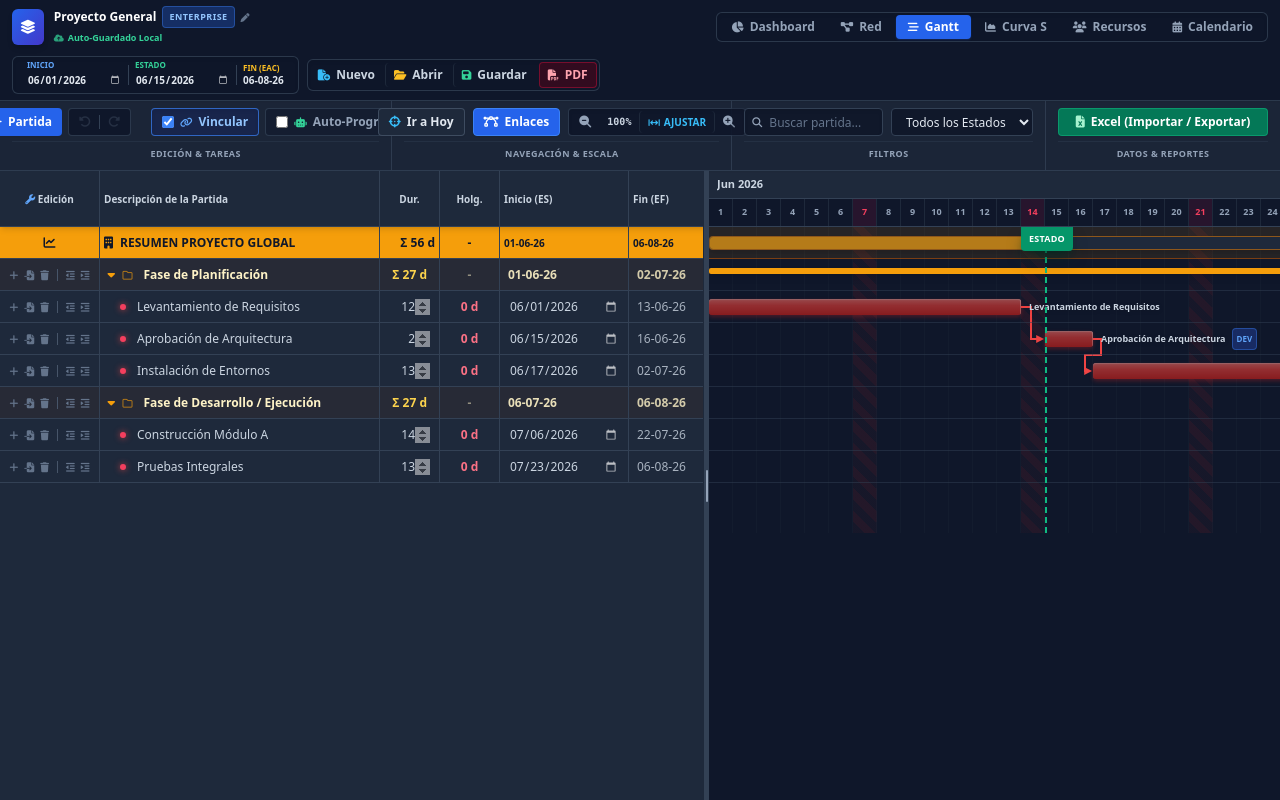
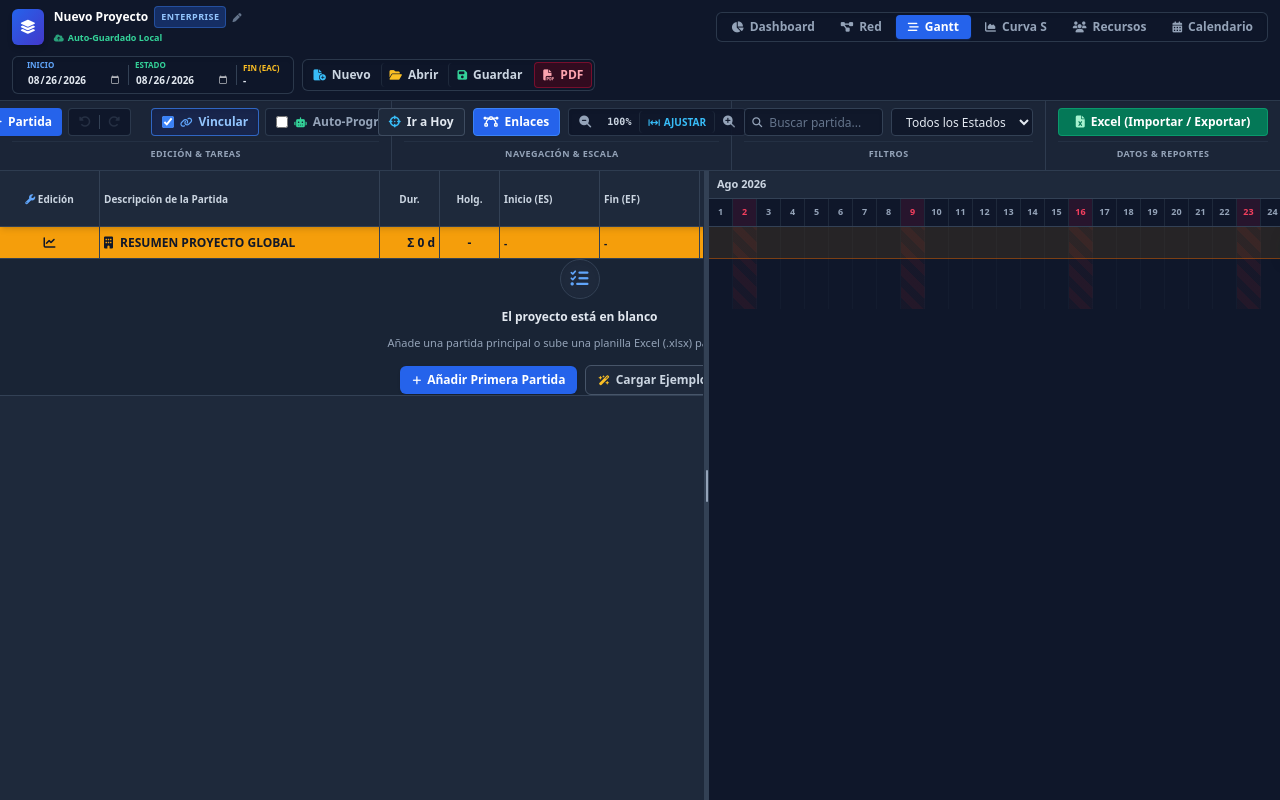
Before and after one commit to j0t4inc0de/project-master-enterprise, a React (Vite) app: page / in a window 1280 px wide. Built offline with nearby package versions, Linux system fonts and the light colour scheme.

Commit message:
feat: default to clean blank project on start and on new project with demo load option

```diff
--- a/src/components/Gantt/GanttCanvas.jsx
+++ b/src/components/Gantt/GanttCanvas.jsx
@@ -19,7 +19,7 @@ export const GanttCanvas = ({
   minD,
   tlDays = [],
 }) => {
-  const { resources, startDate, statusDate, workingDays, holidays, cpmResult } = useProjectStore();
+  const { tasks, resources, startDate, statusDate, workingDays, holidays, cpmResult } = useProjectStore();
   const { zoom, showLinks } = useUIStore();
 
   const { pSum = {} } = cpmResult;
@@ -48,13 +48,14 @@ export const GanttCanvas = ({
 
   // Barra de resumen global del proyecto
   const globalSummaryBar = useMemo(() => {
-    if (!cpmResult.end || !minTime) return null;
+    if (!tasks || tasks.length === 0 || !cpmResult.end || cpmResult.end === '-' || !minTime) return null;
     const sT = new Date(startDate + 'T00:00:00').getTime();
     const eT = new Date(cpmResult.end + 'T00:00:00').getTime();
+    if (isNaN(sT) || isNaN(eT) || eT <= sT) return null;
     const left = Math.max(0, (sT - minTime) / (1000 * 3600 * 24)) * zoom;
     const width = Math.max(1, (eT - sT) / (1000 * 3600 * 24)) * zoom;
     return { left, width };
-  }, [startDate, cpmResult.end, minTime, zoom]);
+  }, [tasks, startDate, cpmResult.end, minTime, zoom]);
 
   // Pre-calcular grupos de meses del timeline
   const monthGroups = useMemo(() => {
--- a/src/components/Gantt/GanttTable.jsx
+++ b/src/components/Gantt/GanttTable.jsx
@@ -7,11 +7,13 @@ export const GanttTable = ({ tableRef, visibleTasks = [] }) => {
   const {
     resources,
     cpmResult,
+    addTask,
     updateTask,
     insertTask,
     deleteTask,
     indentTask,
     outdentTask,
+    loadDemoProject,
   } = useProjectStore();
 
   const { collapsed, toggleCollapse, autoLink } = useUIStore();
@@ -101,7 +103,39 @@ export const GanttTable = ({ tableRef, visibleTasks = [] }) => {
               Σ ${(pSum.cost || 0).toLocaleString()}
             </td>
           </tr>
-          {visibleTasks.map((t) => {
+
+          {visibleTasks.length === 0 ? (
+            <tr>
+              <td colSpan="13" className="text-center py-14 px-4 bg-slate-900/30">
+                <div className="flex flex-col items-center justify-center text-slate-400 gap-2.5">
+                  <div className="w-10 h-10 rounded-full bg-slate-800 flex items-center justify-center text-blue-400 text-lg border border-slate-700 shadow-inner">
+                    <i className="fa-solid fa-list-check"></i>
+                  </div>
+                  <div className="text-xs font-bold text-slate-200">El proyecto está en blanco</div>
+                  <div className="text-[11px] text-slate-400 max-w-sm">
+                    Añade una partida principal o sube una planilla Excel (.xlsx) para comenzar a planificar.
+                  </div>
+                  <div className="flex items-center gap-2 mt-1">
+                    <button
+                      onClick={() => addTask(autoLink)}
+                      className="bg-blue-600 hover:bg-blue-500 text-white font-bold text-xs px-3 py-1.5 rounded-md flex items-center gap-1.5 transition-all shadow cursor-pointer"
+                    >
+                      <i className="fa-solid fa-plus text-[10px]"></i>
+                      Añadir Primera Partida
+                    </button>
+                    <button
+                      onClick={loadDemoProject}
+                      className="bg-slate-800 hover:bg-slate-700 text-slate-300 font-bold text-xs px-3 py-1.5 rounded-md border border-slate-600 flex items-center gap-1.5 transition-all cursor-pointer"
+                    >
+                      <i className="fa-solid fa-wand-magic-sparkles text-amber-400 text-[10px]"></i>
+                      Cargar Ejemplo Demo
+                    </button>
+                  </div>
+                </div>
+              </td>
+            </tr>
+          ) : (
+            visibleTasks.map((t) => {
             const isMilestone = t.duration === 0 && !t.isP;
             const statusStyle = getTaskStatusStyle(t);
             const isCollapsed = collapsed.includes(t.id);
@@ -362,7 +396,8 @@ export const GanttTable = ({ tableRef, visibleTasks = [] }) => {
                 </td>
               </tr>
             );
-          })}
+          })
+        )}
         </tbody>
       </table>
     </div>
--- a/src/stores/projectStore.js
+++ b/src/stores/projectStore.js
@@ -30,17 +30,18 @@ const createSnapshot = (state) => {
 };
 
 const getInitialState = () => {
+  const today = new Date().toISOString().split('T')[0];
   try {
     const saved = localStorage.getItem(STORAGE_KEY);
     if (saved) {
       const parsed = JSON.parse(saved);
       return {
-        projectName: parsed.projectName || 'Proyecto General',
-        tasks: parsed.tasks || INIT_TASKS,
-        resources: parsed.resources || INIT_RESOURCES,
-        holidays: parsed.holidays || INIT_HOLIDAYS,
-        startDate: parsed.startDate || '2026-06-01',
-        statusDate: parsed.statusDate || '2026-06-15',
+        projectName: parsed.projectName || 'Nuevo Proyecto',
+        tasks: Array.isArray(parsed.tasks) ? parsed.tasks : [],
+        resources: Array.isArray(parsed.resources) ? parsed.resources : [],
+        holidays: Array.isArray(parsed.holidays) ? parsed.holidays : [],
+        startDate: parsed.startDate || today,
+        statusDate: parsed.statusDate || today,
         workingDays: parsed.workingDays || INIT_WORKING_DAYS,
       };
     }
@@ -49,12 +50,12 @@ const getInitialState = () => {
   }
 
   return {
-    projectName: 'Proyecto General',
-    tasks: INIT_TASKS,
-    resources: INIT_RESOURCES,
-    holidays: INIT_HOLIDAYS,
-    startDate: '2026-06-01',
-    statusDate: '2026-06-15',
+    projectName: 'Nuevo Proyecto',
+    tasks: [],
+    resources: [],
+    holidays: [],
+    startDate: today,
+    statusDate: today,
     workingDays: INIT_WORKING_DAYS,
   };
 };
@@ -430,9 +431,29 @@ export const useProjectStore = create((set, get) => ({
 
   resetProject: () => {
     localStorage.removeItem(STORAGE_KEY);
+    const today = new Date().toISOString().split('T')[0];
     get().recalc(
       {
         projectName: 'Nuevo Proyecto',
+        tasks: [],
+        resources: [],
+        holidays: [],
+        startDate: today,
+        statusDate: today,
+        workingDays: INIT_WORKING_DAYS,
+        past: [],
+        future: [],
+        canUndo: false,
+        canRedo: false,
+      },
+      false
+    );
+  },
+
+  loadDemoProject: () => {
+    get().recalc(
+      {
+        projectName: 'Construcción Edificio Central',
         tasks: INIT_TASKS,
         resources: INIT_RESOURCES,
         holidays: INIT_HOLIDAYS,
@@ -444,7 +465,7 @@ export const useProjectStore = create((set, get) => ({
         canUndo: false,
         canRedo: false,
       },
-      false
+      true
     );
   },
 }));
```
